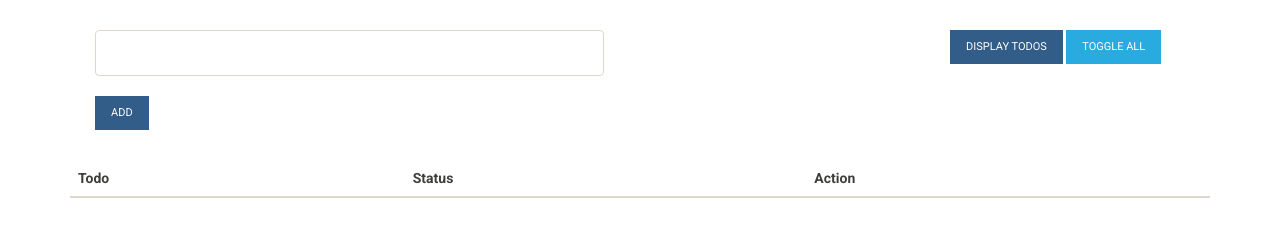
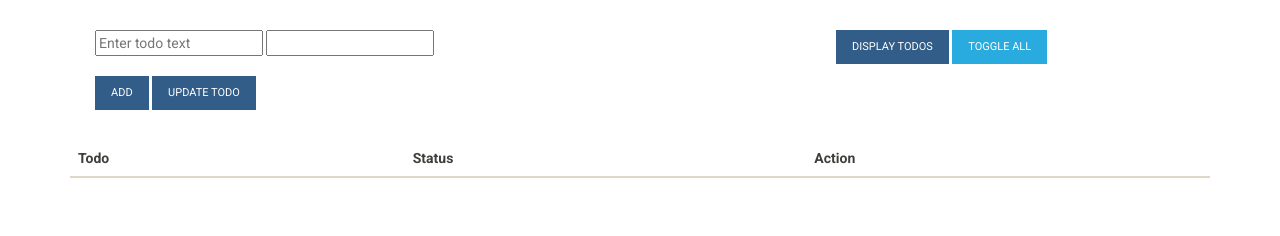
Before and after one commit to k0d1ngn1nja/todo-app, a plain HTML site: page index.html in a window 1280 px wide. Drawn offline with Linux system fonts and the light colour scheme.

Commit message:
added button to update todo item

```diff
--- a/index.html
+++ b/index.html
@@ -26,8 +26,11 @@
    			</div>
 
    			<div class="user-inputs">
-   				<input type="text" id="addTodoText" class="form-control"> <br>
+   				<input type="text" id="addTodoText" placeholder="Enter todo text">
+   				<input type="number" id="updatePosition">
+   				<br><br>
    				<button class="btn btn-primary" onclick="handlers.addTodo()">Add</button>
+   				<button class="btn btn-primary" onclick="handlers.updateTodo()">Update Todo</button>
    			</div>
    		</div><!--/col12-->
    	</div><!--/row-->
--- a/main.js
+++ b/main.js
@@ -76,6 +76,14 @@ let handlers = {
 		let userTodoInput = document.getElementById('addTodoText');
 		todoList.addTodo(userTodoInput.value);
 		userTodoInput.value = "";
+	},
+
+	updateTodo: () =>{
+		let updatePosition = document.getElementById('updatePosition');
+		let userTodoInput = document.getElementById('addTodoText');
+		todoList.updateTodo(updatePosition.valueAsNumber, userTodoInput.value);
+		updatePosition.value = "";
+		userTodoInput.value = "";
 	}
 }
 
--- a/style.css
+++ b/style.css
@@ -1,13 +1,13 @@
 .todo-btns{
 	padding: 30px 25px;
 	float: right;
-	width: 25%;
+	width: 35%;
 }
 
 .user-inputs{
 	padding: 30px 25px;
 	float: left;
-	width: 49%;
+	width: 40%;
 }
 
 .btn{
```
